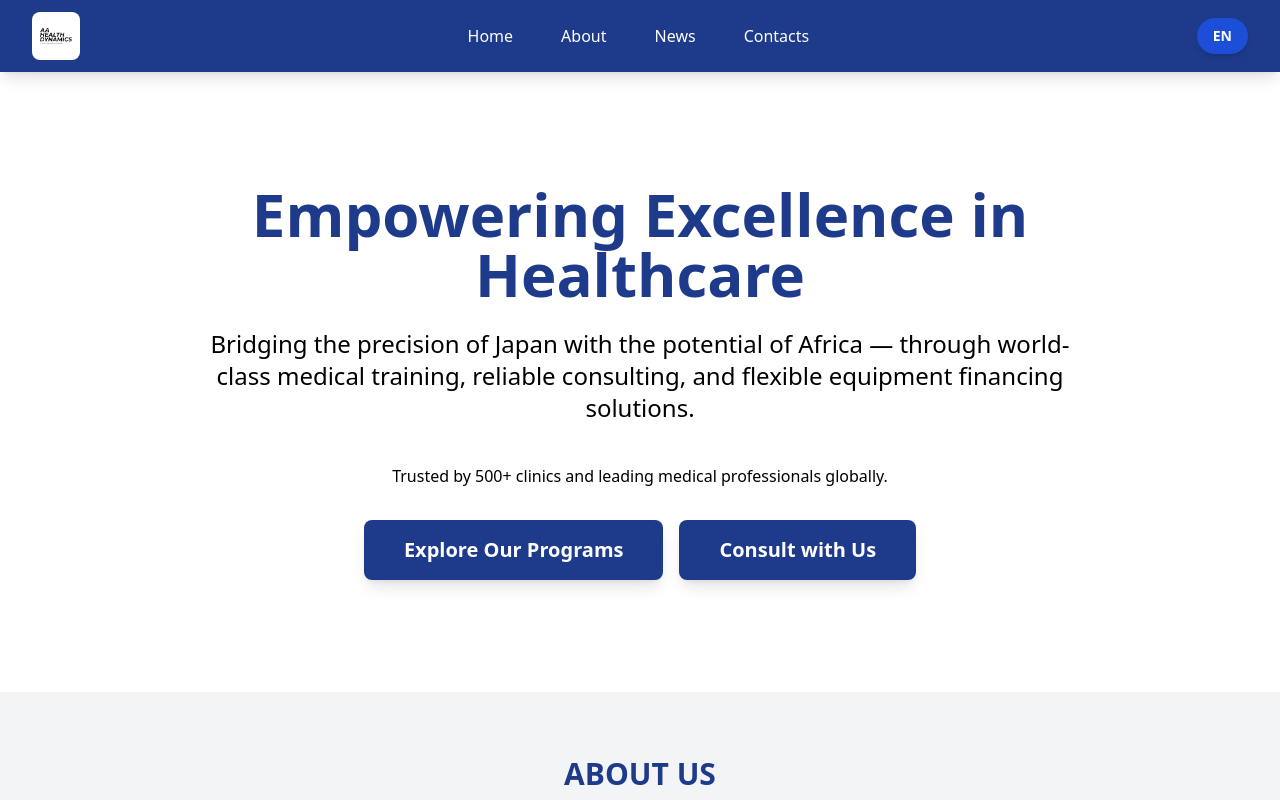
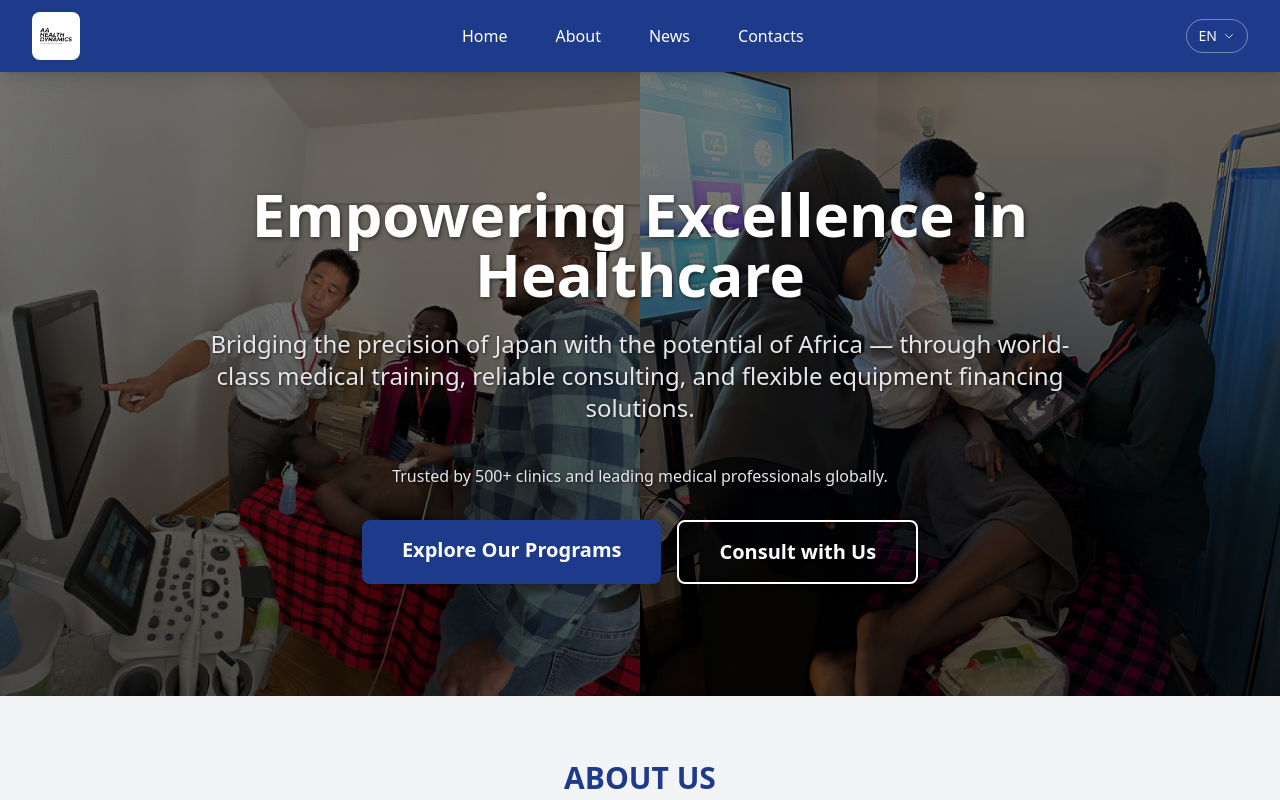
Before and after one commit to aahealthdynamics/aahd-homepage, a plain HTML site: page index.html in a window 1280 px wide. Shown: the top 800 px of the page. Drawn offline with nearby package versions, Linux system fonts and the light colour scheme.

Commit message:
feat: Update Hero/Services sections
1. Introduced background images in the hero section.
2. Removed the background on the Partners section and added a light grey background to the Our Core Services section.

```diff
--- a/index.html
+++ b/index.html
@@ -209,9 +209,11 @@
                 <button
                     id="lang-toggle-btn"
                     onclick="toggleLanguage()"
-                    class="px-4 py-2 text-sm font-semibold rounded-full bg-blue-700 text-white hover:bg-blue-600 transition duration-200 shadow-md"
+                    class="flex items-center space-x-1.5 px-3 py-1.5 text-sm font-medium text-white border border-white/40 rounded-full hover:bg-white/10 transition duration-200"
                 >
-                    EN
+                    <span id="lang-toggle-text">EN</span>
+                    <!-- Dropdown Arrow SVG -->
+                    <svg class="w-3 h-3 text-white/80" fill="none" stroke="currentColor" viewBox="0 0 24 24" xmlns="http://www.w3.org/2000/svg"><path stroke-linecap="round" stroke-linejoin="round" stroke-width="2" d="M19 9l-7 7-7-7"></path></svg>
                 </button>
 
                     <!-- Mobile Menu Button (Visible only on small screens) -->
@@ -245,27 +247,41 @@
 <main></main>
 
     <!-- Hero Section -->
-    <section id="hero-section" class="bg-white text-gray-800 pt-0">
-        <div class="container mx-auto px-4 py-20 md:py-24 lg:py-28 flex flex-col items-center text-center pt-0">
-            <!-- New Hero Text -->
-            <h1 class="text-4xl sm:text-5xl lg:text-6xl font-extrabold leading-tight text-blue-900 mb-6 max-w-5xl">
+    <section id="hero-section" class="relative bg-white text-gray-800 pt-0 overflow-hidden">
+        <!-- Background Image Container -->
+        <div class="absolute inset-0 z-0">
+            <!-- Flex container for side-by-side images on medium screens and up -->
+            <div class="flex h-full flex-col md:flex-row">
+                <!-- Image 1 -->
+                <div class="flex-1 h-1/2 md:h-full bg-cover bg-center" style="background-image: url('hero-section-image1.png');"></div>
+                <!-- Image 2 -->
+                <div class="flex-1 h-1/2 md:h-full bg-cover bg-center" style="background-image: url('hero-section-image2.jpg');"></div>
+            </div>
+            <!-- Dark overlay for text readability -->
+            <div class="absolute inset-0" style="background-image: linear-gradient(to bottom, rgba(0,0,0,0.5), rgba(0,0,0,0.7));"></div>
+        </div>
+
+        <!-- Content Container (positioned above the background) -->
+        <div class="relative z-10 container mx-auto px-4 py-20 md:py-24 lg:py-28 flex flex-col items-center text-center">
+            <!-- Hero Text (changed to white for contrast) -->
+            <h1 class="text-4xl sm:text-5xl lg:text-6xl font-extrabold leading-tight text-white mb-6 max-w-5xl" style="text-shadow: 1px 1px 4px rgba(0,0,0,0.6);">
                 Empowering Excellence in Healthcare
             </h1>
-            <p class="text-xl sm:text-2xl text-black mb-10 max-w-4xl">
+            <p class="text-xl sm:text-2xl text-gray-200 mb-10 max-w-4xl" style="text-shadow: 1px 1px 3px rgba(0,0,0,0.6);">
                 Bridging the precision of Japan with the potential of Africa — through world-class medical training, reliable consulting, and flexible equipment financing solutions.
             </p>
 
-            <!-- "Trusted by 500+ clinics" Line -->
-            <div class="mb-8 text-base text-black">
+            <!-- "Trusted by" Line (changed to white for contrast) -->
+            <div class="mb-8 text-base text-gray-200" style="text-shadow: 1px 1px 3px rgba(0,0,0,0.6);">
                 Trusted by 500+ clinics and leading medical professionals globally.
             </div>
 
-            <!-- CTA Buttons -->
+            <!-- CTA Buttons (no changes needed) -->
             <div class="flex flex-col sm:flex-row space-y-4 sm:space-y-0 sm:space-x-4">
-                <a href="https://medicscan.org/" class="inline-block px-10 py-4 text-xl font-semibold text-white bg-blue-900 rounded-lg shadow-lg hover:bg-blue-700 transition duration-300 transform hover:scale-105 focus:outline-none focus:ring-4 focus:ring-blue-500 focus:ring-opacity-50">
+                <a href="https://medicscan.org/" class="inline-block px-10 py-4 text-xl font-semibold text-white bg-blue-900 rounded-lg shadow-lg hover:bg-blue-700 transition duration-300 transform hover:scale-105 focus:outline-none focus:ring-4 focus:ring-blue-500 focus:ring-opacity-50" target="_blank" rel="noopener noreferrer">
                     Explore Our Programs
                 </a>
-                <a href="#contact-us-section" class="inline-block px-10 py-4 text-xl font-semibold text-white bg-blue-900 rounded-lg shadow-lg hover:bg-blue-700 transition duration-300 transform hover:scale-105 focus:outline-none focus:ring-4 focus:ring-blue-500 focus:ring-opacity-50">
+                <a href="#contact-us-section" class="inline-block px-10 py-4 text-xl font-semibold text-white bg-transparent border-2 border-white rounded-lg shadow-lg hover:bg-white hover:text-blue-900 transition duration-300 transform hover:scale-105 focus:outline-none focus:ring-4 focus:ring-white/50">
                     Consult with Us
                 </a>
             </div>
@@ -353,8 +369,12 @@
                 </div>
             </div>
 
-            <!-- Our Partners Sub-section -->
-            <div>
+         </div>
+     </section>
+
+            <!-- Our Partners Section -->
+            <section class="bg-white py-16">
+                <div class="max-w-7xl mx-auto px-4 sm:px-6 lg:px-8">
                     <h3 class="text-3xl font-bold text-gray-900 mb-8 text-center">Our Partners</h3>
                     <div class="grid grid-cols-2 sm:grid-cols-3 lg:grid-cols-4 gap-8 items-center justify-center">
                         <!-- Partner Logo 1 -->
@@ -395,11 +415,10 @@
                         </div>
                      </div>
                 </div>
-         </div>
             </section>
 
      <!-- Core Services Section -->
-    <section id="services-section" class="bg-white py-16">
+    <section id="services-section" class="bg-gray-100 py-16">
         <div class="max-w-7xl mx-auto px-4 sm:px-6 lg:px-8">
 
             <!-- Section Title -->
@@ -766,3 +785,5 @@
 
 </body>
 </html>
+</body>
+</html>
```
Also changed, not shown: hero-section-image1.png (added), hero-section-image2.jpg (added), 1 other file. Lines whose indentation alone changed are shown as unchanged.
